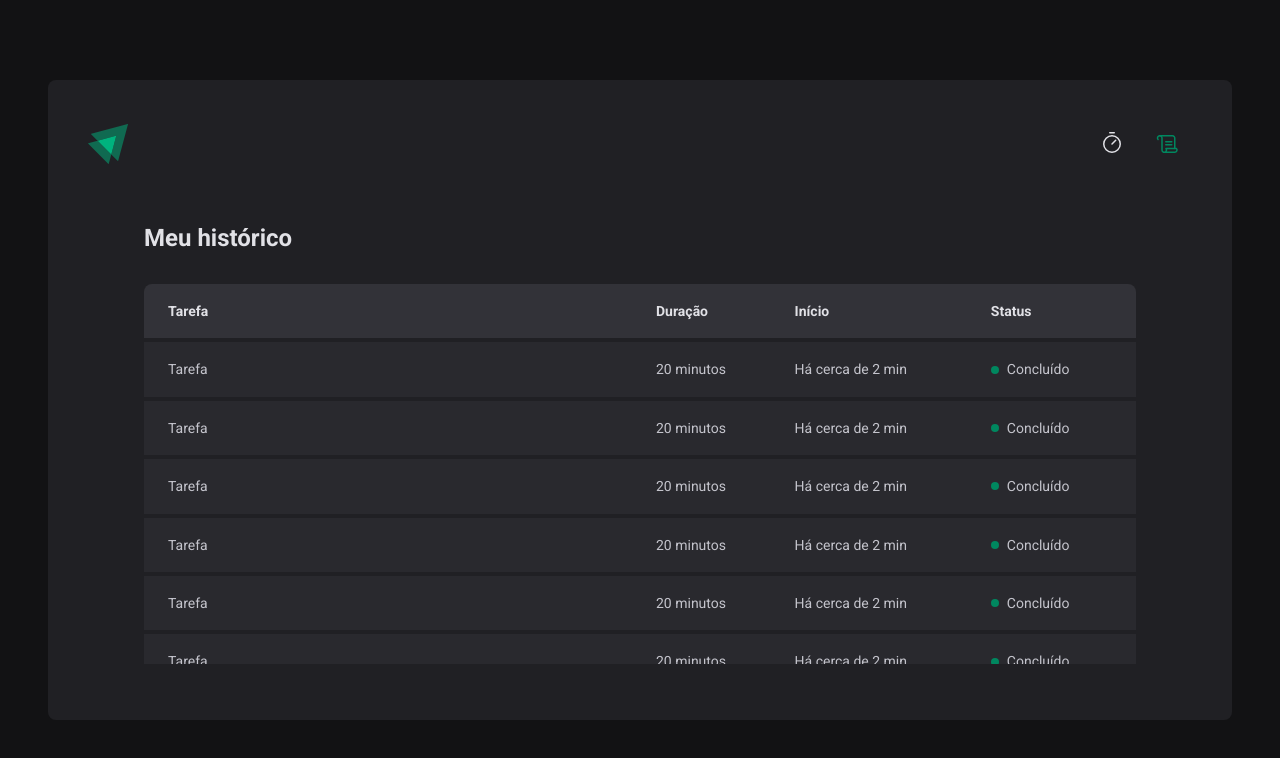
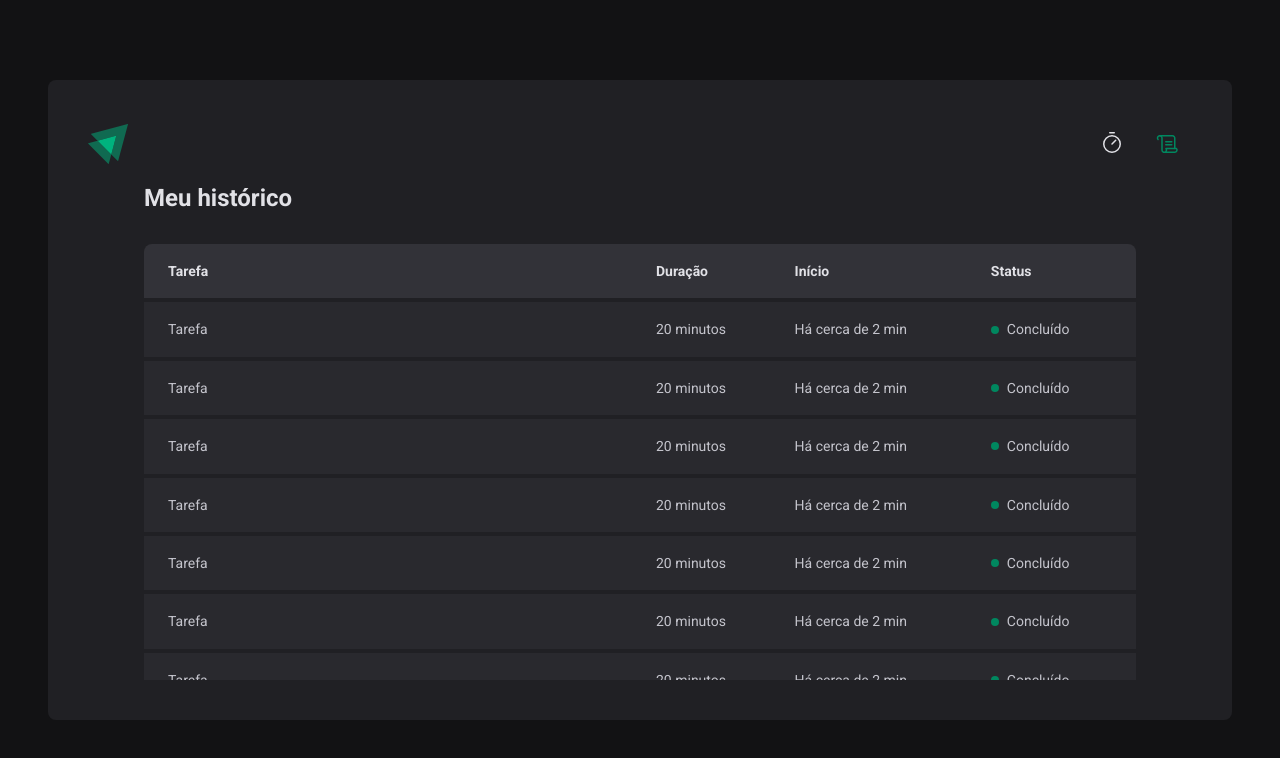
Before and after one commit to willian-moreno/project-stage-02-01-reactjs-ts-ignite-rocketseat, a React (Vite) app: page /history in a window 1280 px wide. Shown: the top 758 px of the page. Built offline with nearby package versions, Linux system fonts and the light colour scheme.

Commit message:
style: Melhorando proporções default e das páginas
Ajuste estilos DefaultLayout e páginas home e history para dispositivos

```diff
--- a/src/layouts/DefaultLayout/styles.ts
+++ b/src/layouts/DefaultLayout/styles.ts
@@ -10,8 +10,9 @@ export const LayoutContainer = styled.div`
   width: 118.4rem;
   max-height: calc(100vh - 2rem);
   height: calc(100vh - 16rem);
+  min-height: 56rem;
 
-  margin: 8rem auto;
+  margin: auto;
   padding: 4rem;
 
   border-radius: 8px;
@@ -37,11 +38,4 @@ export const LayoutContainer = styled.div`
       transform: translateY(0);
     }
   }
-
-  @media (max-width: 768px) {
-    & {
-      height: calc(100vh - 2rem);
-      margin: 1rem auto;
-    }
-  }
 `
--- a/src/pages/History/styles.ts
+++ b/src/pages/History/styles.ts
@@ -6,7 +6,9 @@ export const HistoryContainer = styled.main`
   flex-direction: column;
   flex: 1;
 
-  padding: 5.6rem;
+  height: calc(100% - 4.8rem);
+
+  padding: 1.6rem 5.6rem 0;
 
   @media (max-width: 768px) {
     padding: 2.8rem 0;
@@ -21,8 +23,6 @@ export const HistoryContainer = styled.main`
 /** ------------- HistoryList ------------- */
 export const HistoryList = styled.div`
   flex: 1;
-
-  max-height: calc(100vh - 42rem);
 
   margin-top: 3.2rem;
 
@@ -41,10 +41,6 @@ export const HistoryList = styled.div`
     background: ${(props) => props.theme['gray-300']};
     border: 4px solid ${(props) => props.theme['gray-800']};
     border-radius: 2px;
-  }
-
-  @media (max-width: 768px) {
-    max-height: calc(100vh - 25rem);
   }
 
   table {
--- a/src/pages/Home/components/NewCycleForm/styles.tsx
+++ b/src/pages/Home/components/NewCycleForm/styles.ts
@@ -5,7 +5,7 @@ export const FormContainer = styled.div`
   align-items: center;
   justify-content: center;
   gap: 0.8rem;
-  flex-wrap: wrap;
+  flex-wrap: wrap !important;
 
   width: 100%;
 
--- a/src/pages/Home/index.tsx
+++ b/src/pages/Home/index.tsx
@@ -22,8 +22,6 @@ export function Home() {
   const cyclesContext = useContext(CyclesContext)
 
   const { activeCycle, interruptActiveCycle, createNewCycle } = cyclesContext
-
-  console.log('cyclesContext', createNewCycle)
 
   const newCycleForm = useForm<NewCycleFormData>({
     resolver: zodResolver(newCycleFormValidationSchema),
--- a/src/pages/Home/styles.ts
+++ b/src/pages/Home/styles.ts
@@ -12,6 +12,8 @@ export const HomeContainer = styled.main`
     flex-direction: column;
     align-items: center;
     gap: 5.6rem;
+
+    margin-top: 1.6rem;
   }
 `
 
--- a/src/styles/global.ts
+++ b/src/styles/global.ts
@@ -29,4 +29,11 @@ export const GlobalStyle = createGlobalStyle`
     font-weight: 400;
     font-size: 1.6rem;
   }
+
+  #root {
+    display: flex;
+    flex-direction: column;
+
+    min-height: 100vh;
+  }
 `
```
